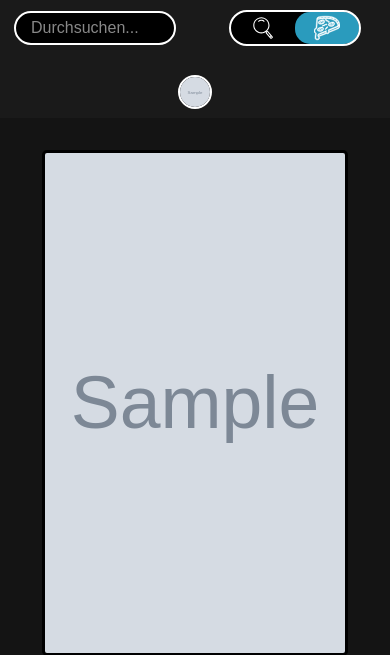
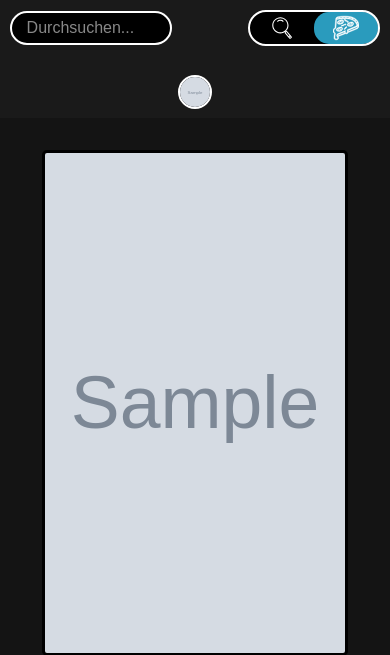
Before and after one commit to Kronos0815/film-forum-4.0, a Django app: template movies/templates/movies/.movie_list.html in a window 390 px wide. Shown: the top 655 px of the page. Run offline with Django 5.2, Linux system fonts and the light colour scheme; tables that the repository leaves empty hold one stand-in row (values such as "Sample post"); the template is opened without the code that fills it: values that come from a table or form of the project are taken from there, most other values are stand-ins (such as "Sample title", 1, 10 or a date in 2020); grey boxes marked "Sample" are stand-in pictures.

Commit message:
fixed UI Header Issue

```diff
--- a/movies/static/movies/css/style.css
+++ b/movies/static/movies/css/style.css
@@ -501,11 +501,20 @@ input[type="password"]::placeholder {
         grid-row: 2; /* Platziert es in der zweiten Zeile */
 
     }
-    .headerContainer:nth-child(4) {
-    justify-content: center;
+
+    .headerContainer:nth-child(1) {
+    justify-content: flex-start;
     }
 
     .headerContainer:nth-child(2) {
+    justify-content: flex-start;
+    }
+
+    .headerContainer:nth-child(3) {
+    justify-content: flex-end;
+    }
+
+    .headerContainer:nth-child(4) {
     justify-content: center;
     }
 
```
